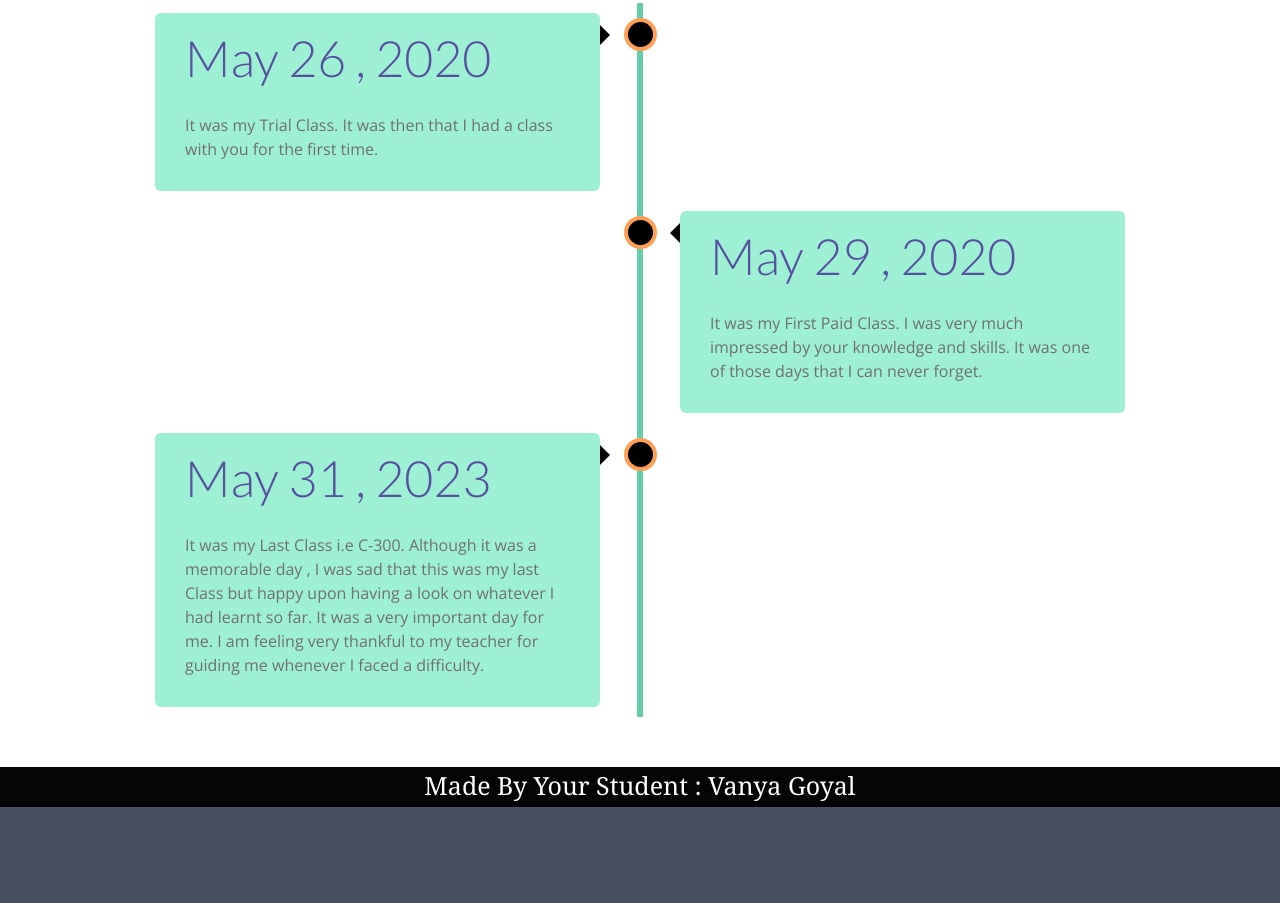
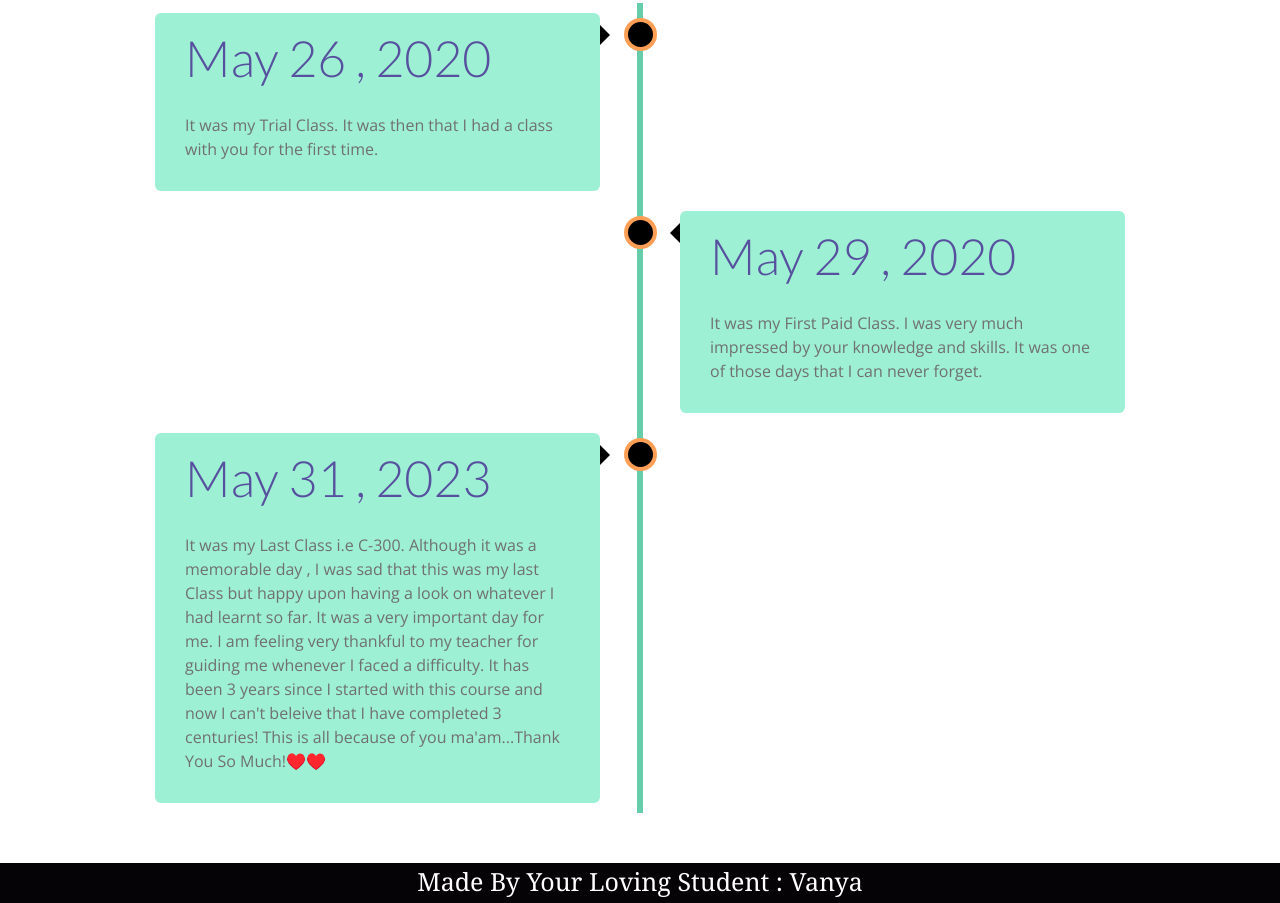
Before and after one commit to vanyagoyal/vanyagoyal.github.io, a plain HTML site: page index.html in a window 1280 px wide. Shown: the part 4014-4917 px from the top of the page. Before the commit the page ends 4821 px from the top, so only its background shows below. Drawn offline with nearby package versions, Linux system fonts and the light colour scheme; a web font is replaced by a local one.

Commit message:
Updated index.html

```diff
--- a/index.html
+++ b/index.html
@@ -2642,7 +2642,7 @@
 							<div class="container left">
 								<div class="content">
 									<h2>May 31 , 2023</h2>
-									<p>It was my Last Class i.e C-300. Although it was a memorable day , I was sad that this was my last Class but happy upon having a look on whatever I had learnt so far. It was a very important day for me. I am feeling very thankful to my teacher for guiding me whenever I faced a difficulty.</p>
+									<p>It was my Last Class i.e C-300. Although it was a memorable day , I was sad that this was my last Class but happy upon having a look on whatever I had learnt so far. It was a very important day for me. I am feeling very thankful to my teacher for guiding me whenever I faced a difficulty. It has been 3 years since I started with this course and now I can't beleive that I have completed 3 centuries! This is all because of you ma'am...Thank You So Much!♥️♥️</p>
 								</div>
 							</div>
 						</div>
@@ -2656,7 +2656,7 @@
 				<!-- Go to top button -->
 				<a href="#go-to-top" class="template-component-go-to-top"><i class="fa-solid fa-chevron-up" style="color: #fafbfc; font-size: 30px;padding:9px;"></i></a>
 
-				<footer>Made By Your Student : Vanya Goyal </footer>
+				<footer>Made By Your Loving Student : Vanya</footer>
 				<script data-cfasync="false" src="/cdn-cgi/scripts/5c5dd728/cloudflare-static/email-decode.min.js"></script><script type="text/javascript" src="script/jquery-ui.min.js"></script>
 				<script type="text/javascript" src="script/jquery.vide.js"></script>
 				<script type="text/javascript" src="script/superfish.min.js"></script>
```
